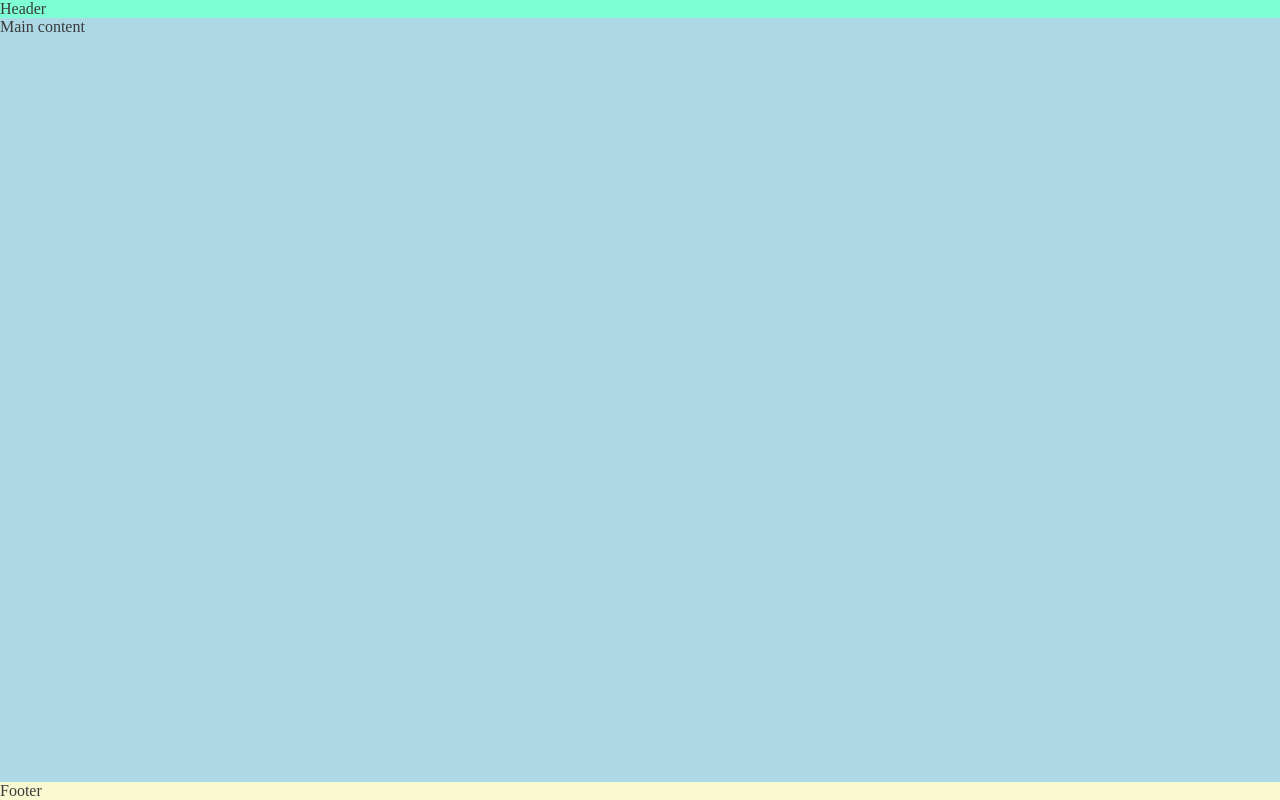
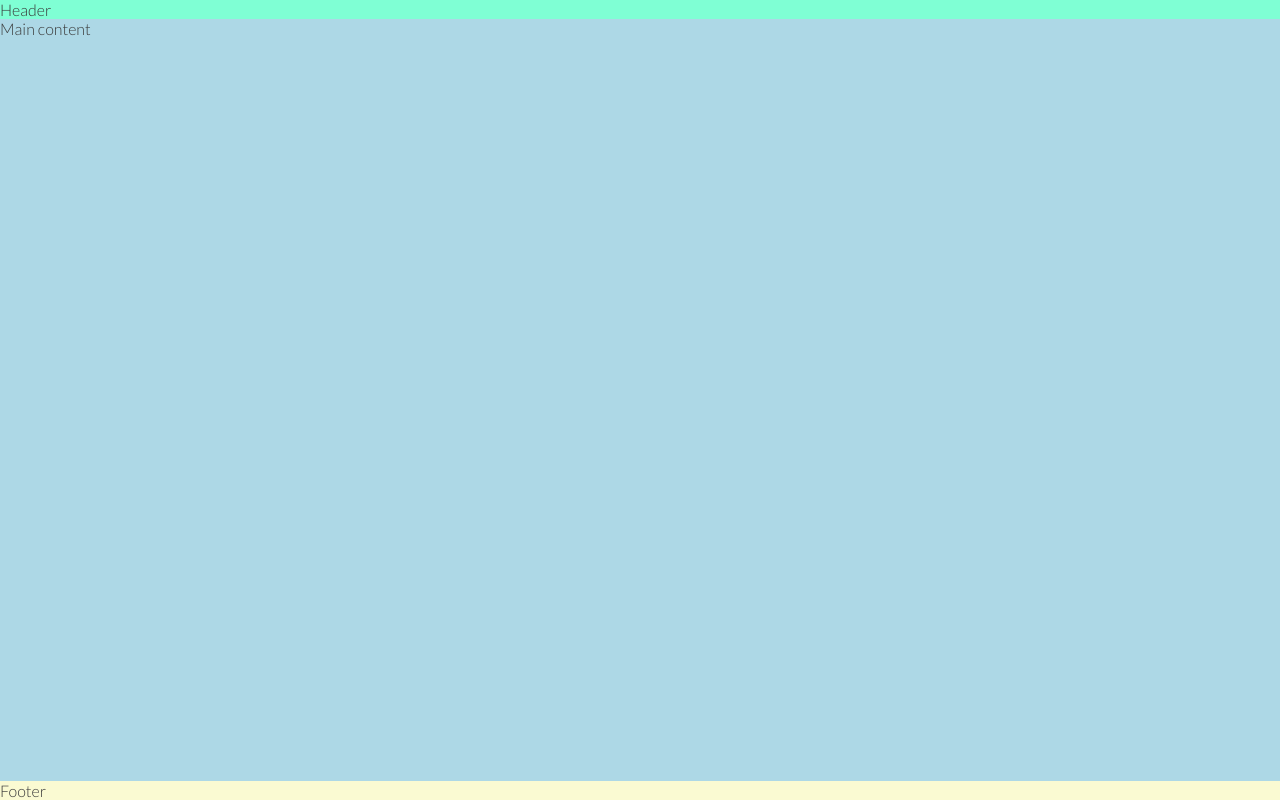
Before and after one commit to PetroKuida/fun-running, a plain HTML site: page index.html in a window 1280 px wide. Drawn offline with Linux system fonts and the light colour scheme.

Commit message:
import google fonts, add Lato font to the body style

```diff
--- a/assets/css/style.css
+++ b/assets/css/style.css
@@ -1,3 +1,6 @@
+/* Google fonts import*/
+@import url('https://fonts.googleapis.com/css2?family=Lato:wght@300&family=Oswald:wght@200..700&display=swap');
+
 /* Override default styling */
 * {
     padding: 0;
@@ -11,6 +14,7 @@ body {
     display: flex;
     flex-direction: column;
     color: #3a3a3a;
+    font-family: 'Lato', sans-serif;
 }
 
 /* Header */
```
